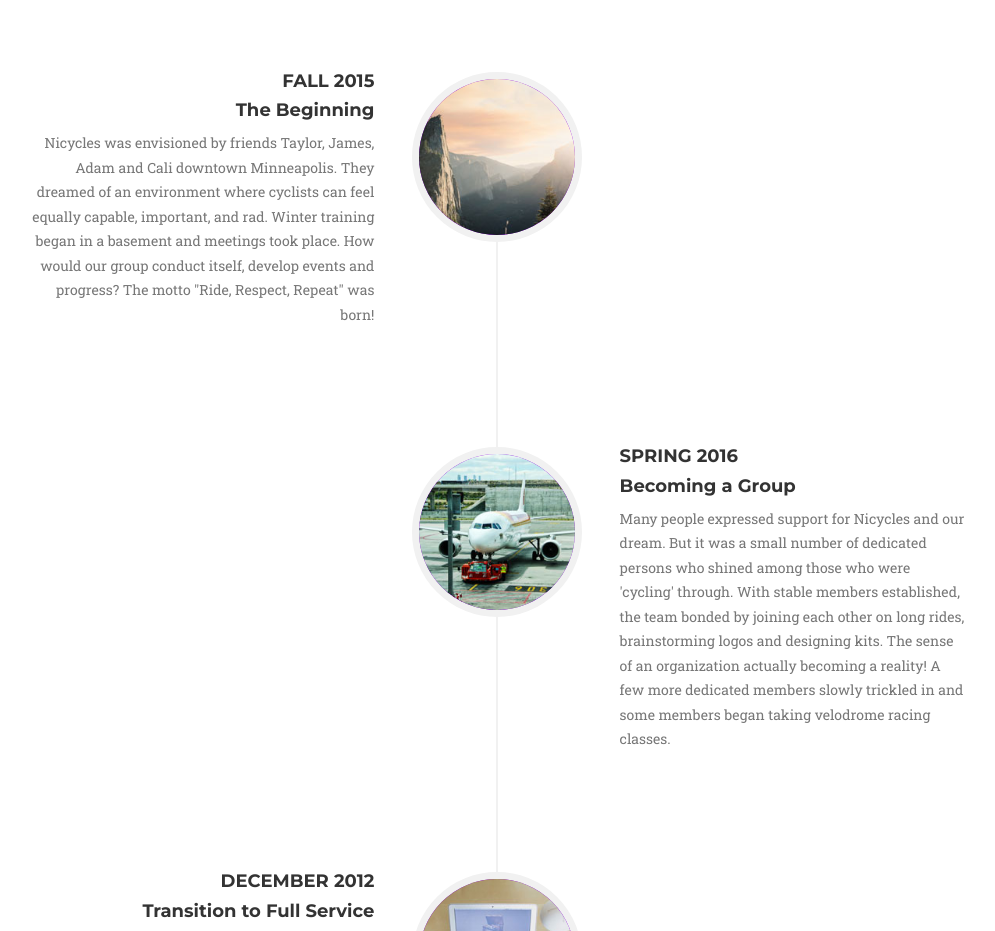
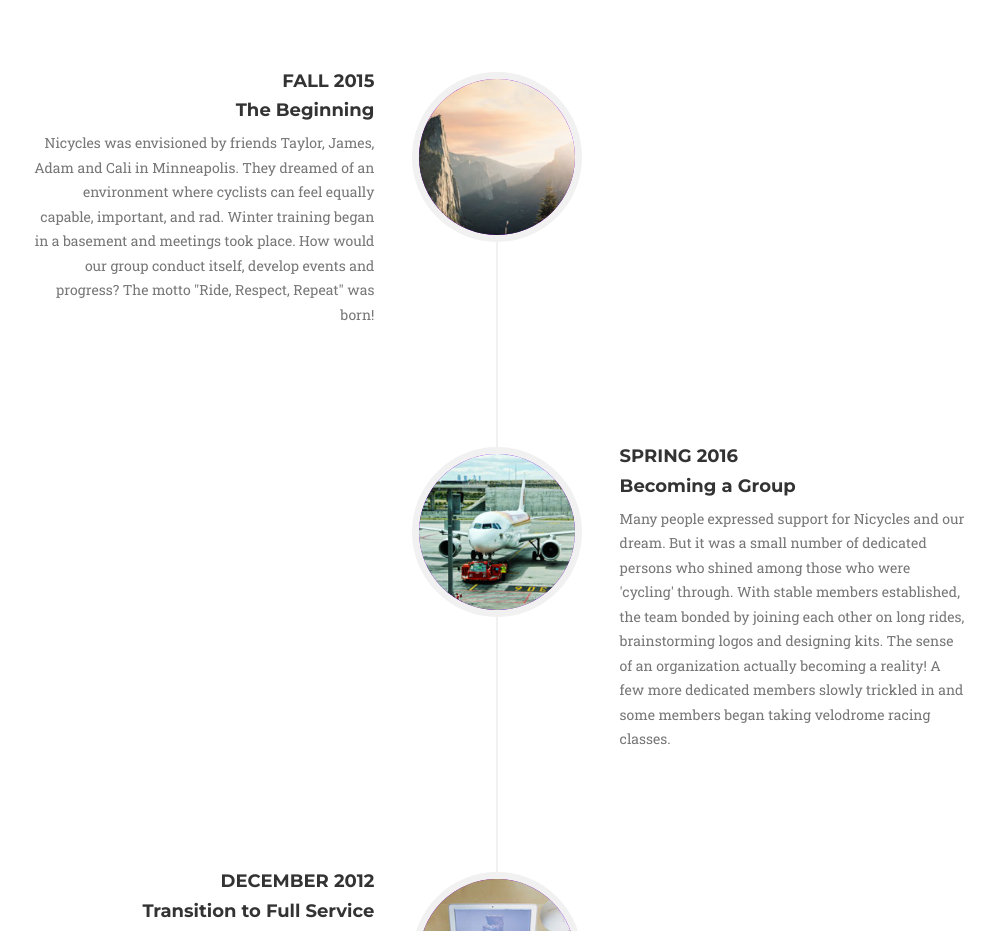
Before and after one commit to herent/nicycles, a website: page index.html in a window 1280 px wide. Shown: the part 2446-3377 px from the top of the page, without its empty margins (143-1138 px from the left). Drawn offline with nearby package versions, Linux system fonts and the light colour scheme; a web font is replaced by a local one.

Commit message:
Update index.html

```diff
--- a/index.html
+++ b/index.html
@@ -226,7 +226,7 @@
                                     <h4 class="subheading">The Beginning</h4>
                                 </div>
                                 <div class="timeline-body">
-                                    <p class="text-muted">Nicycles was envisioned by friends Taylor, James, Adam and Cali downtown Minneapolis. They dreamed of an environment where cyclists can feel equally capable, important, and rad. Winter training began in a basement and meetings took place. How would our group conduct itself, develop events and progress? The motto "Ride, Respect, Repeat" was born!  </p>
+                                    <p class="text-muted">Nicycles was envisioned by friends Taylor, James, Adam and Cali in Minneapolis. They dreamed of an environment where cyclists can feel equally capable, important, and rad. Winter training began in a basement and meetings took place. How would our group conduct itself, develop events and progress? The motto "Ride, Respect, Repeat" was born!  </p>
                                 </div>
                             </div>
                         </li>
```
